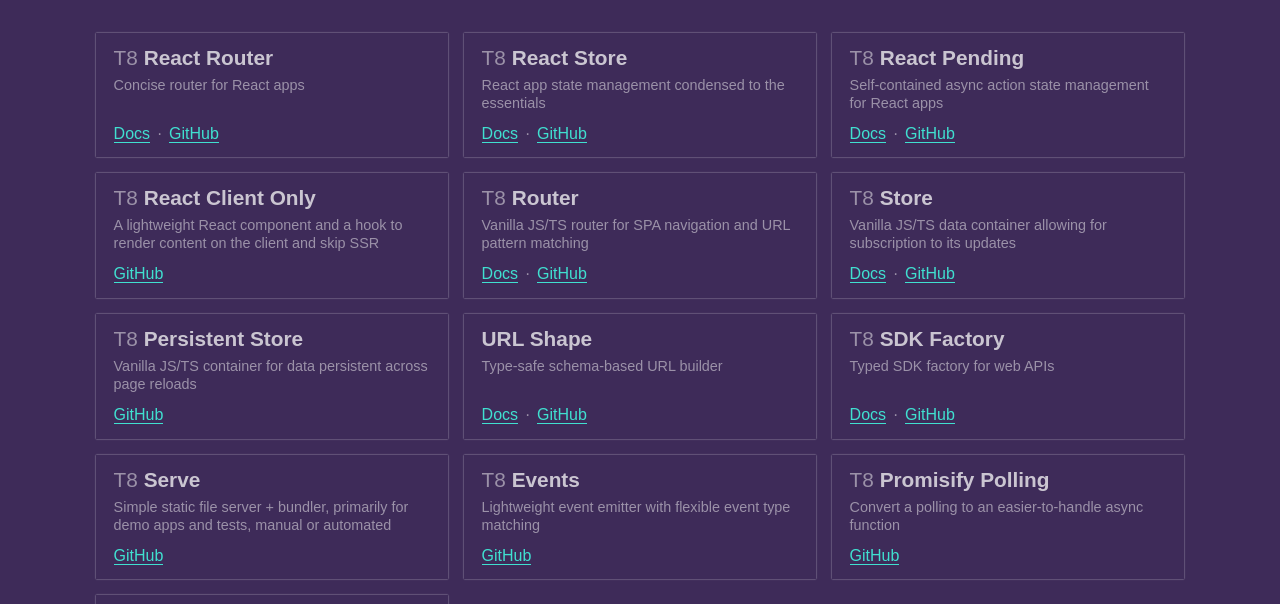
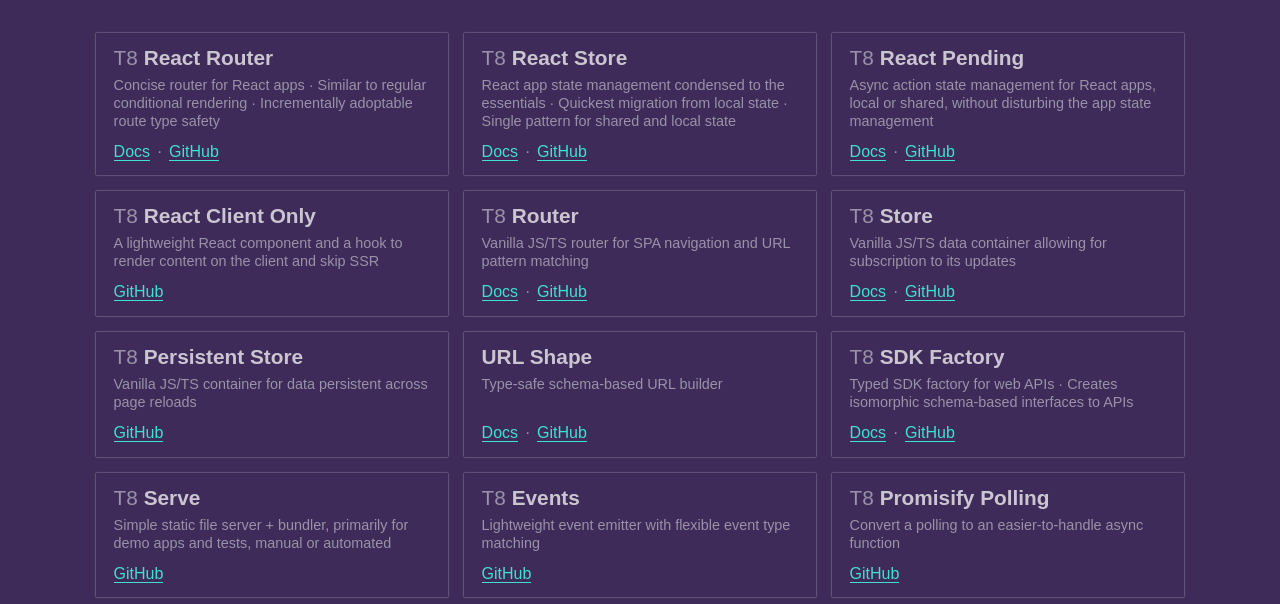
Before and after one commit to t8js/t8js.github.io, a website: page index.html in a window 1280 px wide. Shown: the part 140-744 px from the top of the page. Drawn offline with Linux system fonts and the light colour scheme.

Commit message:
update package descriptions

```diff
--- a/index.html
+++ b/index.html
@@ -25,7 +25,7 @@
   <ul>
     <li data-tags="react-state">
       <span class="name">T8 <strong>React Router</strong></span><br>
-      <span class="description">Concise router for React apps</span><br>
+      <span class="description">Concise router for React apps&nbsp;· Similar to regular conditional rendering&nbsp;· Incrementally adoptable route type safety</span><br>
       <span class="links">
         <a href="/react-router">Docs</a>
         <span class="sep">·</span>
@@ -34,7 +34,7 @@
     </li>
     <li data-tags="react-state">
       <span class="name">T8 <strong>React Store</strong></span><br>
-      <span class="description">React app state management condensed to the essentials</span><br>
+      <span class="description">React app state management condensed to the essentials&nbsp;· Quickest migration from local state&nbsp;· Single pattern for shared and local state</span><br>
       <span class="links">
         <a href="/react-store">Docs</a>
         <span class="sep">·</span>
@@ -43,7 +43,7 @@
     </li>
     <li data-tags="react-state">
       <span class="name">T8 <strong>React Pending</strong></span><br>
-      <span class="description">Self-contained async action state management for React apps</span><br>
+      <span class="description">Async action state management for React apps, local or shared, without disturbing the app state management</span><br>
       <span class="links">
         <a href="/react-pending">Docs</a>
         <span class="sep">·</span>
@@ -97,7 +97,7 @@
     </li>
     <li data-tags="util">
       <span class="name">T8 <strong>SDK Factory</strong></span><br>
-      <span class="description">Typed SDK factory for web APIs</span><br>
+      <span class="description">Typed SDK factory for web APIs&nbsp;· Creates isomorphic schema-based interfaces to APIs</span><br>
       <span class="links">
         <a href="/sdk-factory">Docs</a>
         <span class="sep">·</span>
```
